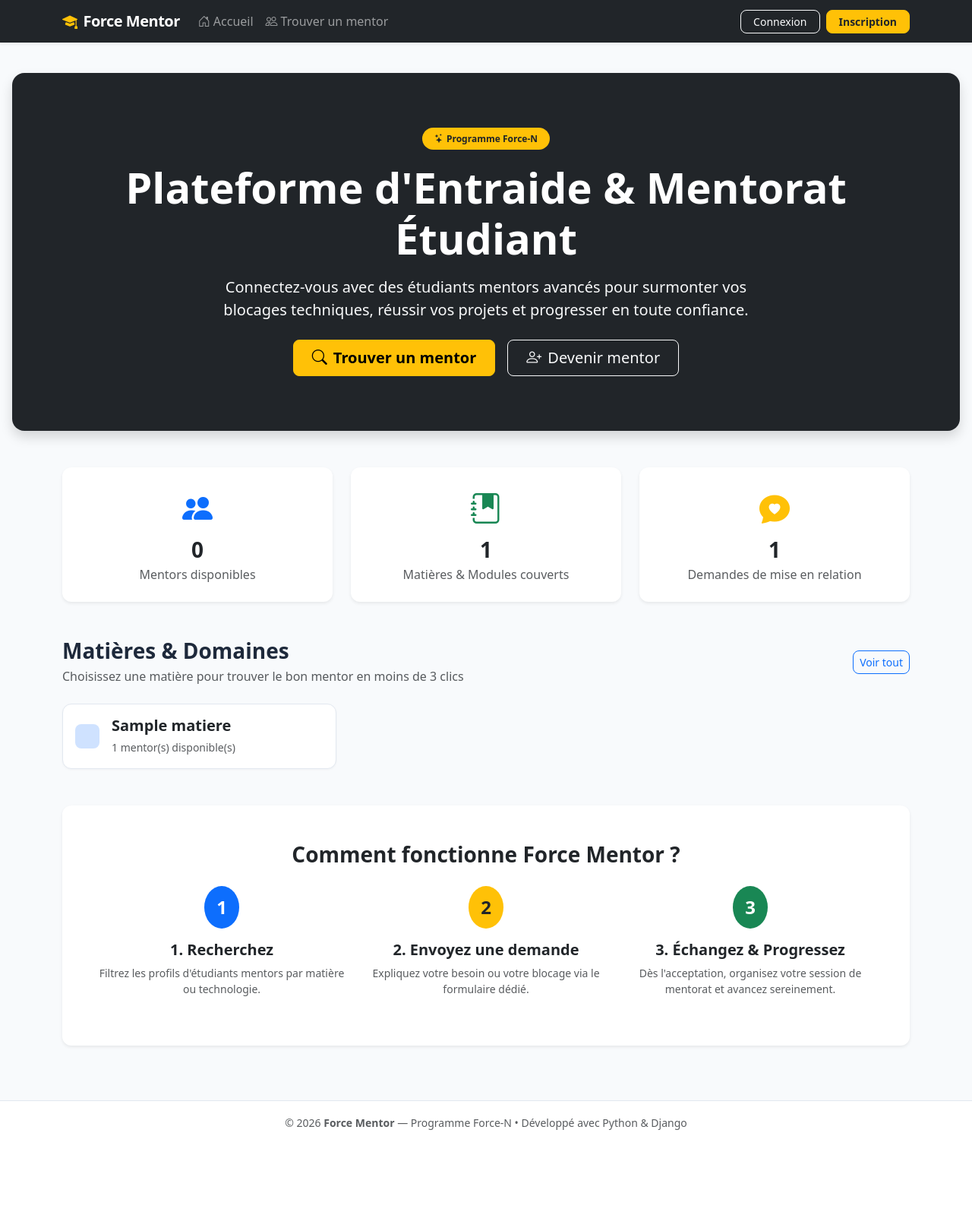
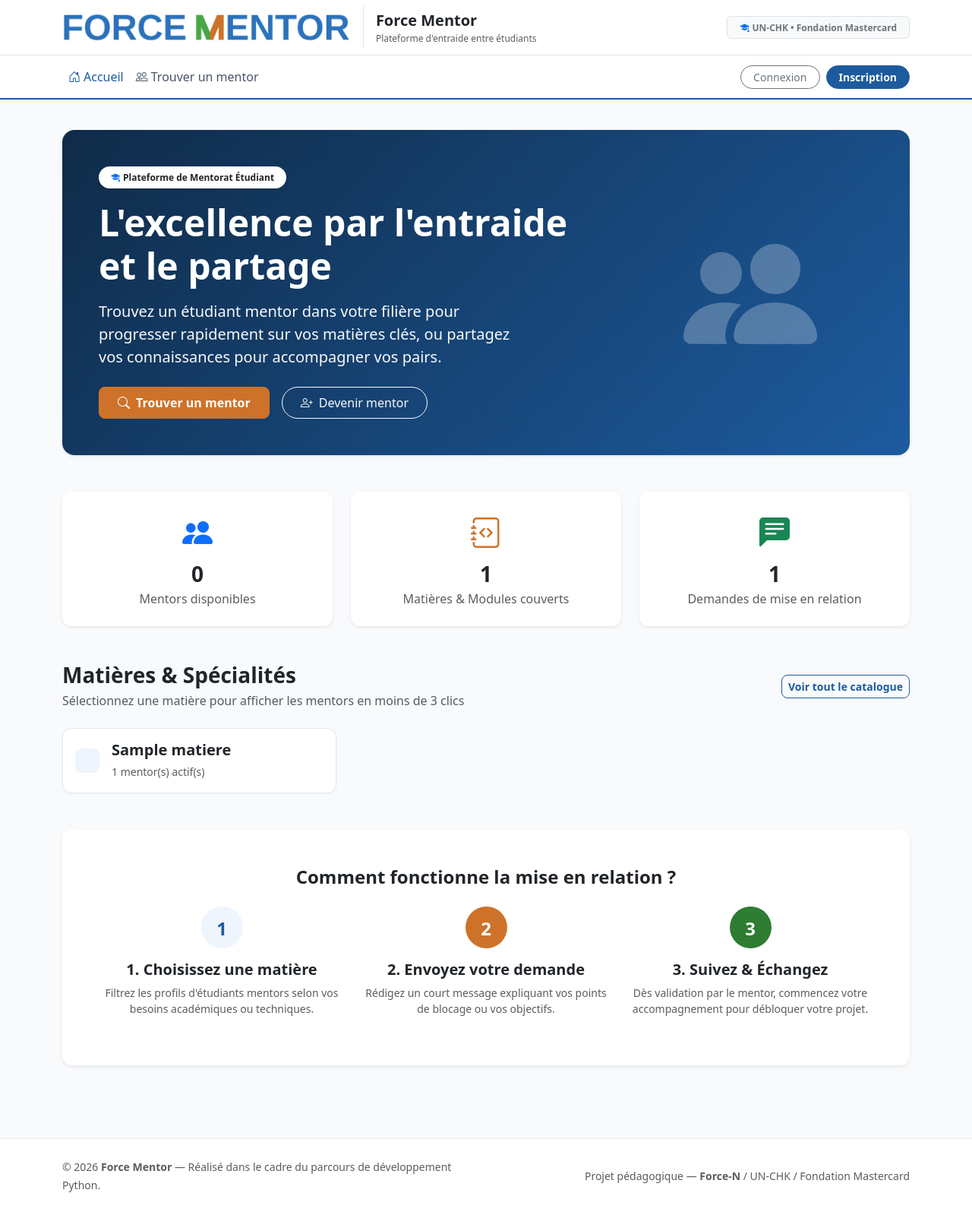
Before and after one commit to johaoooo/force-mentor, a Django app: page / in a window 1280 px wide. Shown: the whole page at 76% size. Before the commit the page ends 1487 px from the top, so only its background shows below. Run offline with Django 5.2, Linux system fonts and the light colour scheme; tables that the repository leaves empty hold one stand-in row (values such as "Sample post").

Commit message:
style: harmonisation avec la charte graphique officielle Force-N (palette bleu roi / orange sobre, logos officiels, suppression du jaune)

```diff
--- /dev/null
+++ b/static/css/style.css
@@ -0,0 +1,135 @@
+/* Charte graphique officielle Force-N */
+:root {
+    --fn-blue-dark: #0f2b48;
+    --fn-blue-primary: #1d5b9f;
+    --fn-blue-medium: #2b72bb;
+    --fn-blue-subtle: #eef5fc;
+    --fn-orange-accent: #ce7229;
+    --fn-green: #2e7d32;
+    --fn-gray-light: #f8fafc;
+    --fn-text: #1e293b;
+    --fn-border: #e2e8f0;
+}
+
+body {
+    background-color: var(--fn-gray-light);
+    color: var(--fn-text);
+    font-family: system-ui, -apple-system, "Segoe UI", Roboto, "Helvetica Neue", Arial, sans-serif;
+    min-height: 100vh;
+    display: flex;
+    flex-direction: column;
+}
+
+/* Navbar */
+.navbar-forcen {
+    background-color: #ffffff;
+    border-bottom: 2px solid var(--fn-blue-primary);
+    box-shadow: 0 2px 4px rgba(15, 43, 72, 0.06);
+}
+
+.navbar-brand-title {
+    color: var(--fn-blue-dark);
+    font-weight: 700;
+    font-size: 1.25rem;
+    letter-spacing: -0.3px;
+}
+
+.nav-link {
+    color: #475569 !important;
+    font-weight: 500;
+    transition: color 0.2s ease;
+}
+
+.nav-link:hover, .nav-link.active {
+    color: var(--fn-blue-primary) !important;
+}
+
+/* Boutons personnalisés selon la charte */
+.btn-fn-primary {
+    background-color: var(--fn-blue-primary);
+    border-color: var(--fn-blue-primary);
+    color: #ffffff;
+    font-weight: 600;
+    border-radius: 8px;
+    transition: all 0.2s ease;
+}
+
+.btn-fn-primary:hover {
+    background-color: var(--fn-blue-dark);
+    border-color: var(--fn-blue-dark);
+    color: #ffffff;
+}
+
+.btn-fn-accent {
+    background-color: var(--fn-orange-accent);
+    border-color: var(--fn-orange-accent);
+    color: #ffffff;
+    font-weight: 600;
+    border-radius: 8px;
+    transition: all 0.2s ease;
+}
+
+.btn-fn-accent:hover {
+    background-color: #b35e1d;
+    border-color: #b35e1d;
+    color: #ffffff;
+}
+
+.btn-fn-outline {
+    border: 1.5px solid var(--fn-blue-primary);
+    color: var(--fn-blue-primary);
+    font-weight: 600;
+    border-radius: 8px;
+    background: transparent;
+    transition: all 0.2s ease;
+}
+
+.btn-fn-outline:hover {
+    background-color: var(--fn-blue-primary);
+    color: #ffffff;
+}
+
+/* Cartes */
+.card {
+    border: 1px solid var(--fn-border);
+    border-radius: 12px;
+    background-color: #ffffff;
+    box-shadow: 0 1px 3px rgba(0, 0, 0, 0.04);
+    transition: transform 0.2s ease, box-shadow 0.2s ease;
+}
+
+.card:hover {
+    box-shadow: 0 4px 14px rgba(15, 43, 72, 0.08);
+}
+
+/* Badges */
+.badge-fn-subject {
+    background-color: var(--fn-blue-subtle);
+    color: var(--fn-blue-primary);
+    border: 1px solid #bfdbfe;
+    font-weight: 500;
+    border-radius: 6px;
+    padding: 6px 10px;
+}
+
+.badge-fn-accent {
+    background-color: #fef3c7;
+    color: #92400e;
+    font-weight: 600;
+}
+
+/* Hero Section */
+.hero-forcen {
+    background: linear-gradient(135deg, var(--fn-blue-dark) 0%, var(--fn-blue-primary) 100%);
+    color: #ffffff;
+    border-radius: 16px;
+    position: relative;
+    overflow: hidden;
+}
+
+/* Footer */
+.footer {
+    margin-top: auto;
+    background: #ffffff;
+    border-top: 1px solid var(--fn-border);
+}
--- a/templates/base.html
+++ b/templates/base.html
@@ -1,78 +1,61 @@
+{% load static %}
 <!DOCTYPE html>
 <html lang="fr">
 <head>
     <meta charset="UTF-8">
     <meta name="viewport" content="width=device-width, initial-scale=1.0">
-    <title>{% block title %}Force Mentor — Plateforme d'Entraide Étudiante{% endblock %}</title>
+    <title>{% block title %}Force Mentor — Plateforme de Mentorat Force-N{% endblock %}</title>
     <!-- Bootstrap 5 CSS -->
     <link href="https://cdn.jsdelivr.net/npm/bootstrap@5.3.3/dist/css/bootstrap.min.css" rel="stylesheet">
     <!-- Bootstrap Icons -->
     <link rel="stylesheet" href="https://cdn.jsdelivr.net/npm/bootstrap-icons@1.11.3/font/bootstrap-icons.min.css">
-    <style>
-        :root {
-            --primary-color: #0d6efd;
-            --secondary-color: #198754;
-        }
-        body {
-            background-color: #f8fafc;
-            color: #1e293b;
-            min-height: 100vh;
-            display: flex;
-            flex-direction: column;
-        }
-        .navbar-brand {
-            font-weight: 700;
-            letter-spacing: -0.5px;
-        }
-        .card {
-            border: 1px solid #e2e8f0;
-            border-radius: 12px;
-            box-shadow: 0 1px 3px rgba(0,0,0,0.04);
-            transition: transform 0.2s ease, box-shadow 0.2s ease;
-        }
-        .card:hover {
-            box-shadow: 0 4px 12px rgba(0,0,0,0.08);
-        }
-        .btn-rounded {
-            border-radius: 8px;
-        }
-        .footer {
-            margin-top: auto;
-            background: #ffffff;
-            border-top: 1px solid #e2e8f0;
-        }
-        .badge-subject {
-            background-color: #e0f2fe;
-            color: #0369a1;
-            font-weight: 500;
-            border-radius: 6px;
-            padding: 6px 10px;
-        }
-    </style>
+    <!-- Feuille de style personnalisée Force-N -->
+    <link rel="stylesheet" href="{% static 'css/style.css' %}">
     {% block extra_css %}{% endblock %}
 </head>
 <body>
 
+    <!-- Bandeau institutionnel d'en-tête (Logo / Partenaires Force-N) -->
+    <header class="bg-white border-bottom py-2">
+        <div class="container d-flex justify-content-between align-items-center">
+            <a href="{% url 'home' %}" class="d-flex align-items-center text-decoration-none">
+                <img src="{% static 'img/logo_header.png' %}" alt="Logo Force N & Partenaires" style="height: 38px; width: auto; max-width: 100%; object-fit: contain;" class="me-3">
+                <div class="d-none d-sm-block border-start ps-3 py-1">
+                    <span class="fw-bold text-dark fs-5">Force Mentor</span>
+                    <span class="d-block text-muted" style="font-size: 0.75rem;">Plateforme d'entraide entre étudiants</span>
+                </div>
+            </a>
+            <div class="d-none d-md-flex align-items-center gap-3">
+                <span class="badge bg-light text-secondary border px-3 py-2">
+                    <i class="bi bi-mortarboard-fill text-primary me-1"></i>UN-CHK &bull; Fondation Mastercard
+                </span>
+            </div>
+        </div>
+    </header>
+
     <!-- Barre de Navigation -->
-    <nav class="navbar navbar-expand-lg navbar-dark bg-dark sticky-top shadow-sm">
+    <nav class="navbar navbar-expand-lg navbar-forcen sticky-top">
         <div class="container">
-            <a class="navbar-brand text-white" href="{% url 'home' %}">
-                <i class="bi bi-mortarboard-fill text-warning me-2"></i>Force Mentor
-            </a>
             <button class="navbar-toggler" type="button" data-bs-toggle="collapse" data-bs-target="#navbarNav">
                 <span class="navbar-toggler-icon"></span>
             </button>
             <div class="collapse navbar-collapse" id="navbarNav">
                 <ul class="navbar-nav me-auto mb-2 mb-lg-0">
                     <li class="nav-item">
-                        <a class="nav-link" href="{% url 'home' %}"><i class="bi bi-house-door me-1"></i>Accueil</a>
+                        <a class="nav-link {% if request.resolver_match.url_name == 'home' %}active{% endif %}" href="{% url 'home' %}">
+                            <i class="bi bi-house-door me-1"></i>Accueil
+                        </a>
                     </li>
                     <li class="nav-item">
-                        <a class="nav-link" href="{% url 'mentor_list' %}"><i class="bi bi-people me-1"></i>Trouver un mentor</a>
+                        <a class="nav-link {% if request.resolver_match.url_name == 'mentor_list' %}active{% endif %}" href="{% url 'mentor_list' %}">
+                            <i class="bi bi-people me-1"></i>Trouver un mentor
+                        </a>
                     </li>
                     {% if user.is_authenticated %}
                     <li class="nav-item">
-                        <a class="nav-link" href="{% url 'dashboard' %}"><i class="bi bi-speedometer2 me-1"></i>Tableau de bord</a>
+                        <a class="nav-link {% if request.resolver_match.url_name == 'dashboard' %}active{% endif %}" href="{% url 'dashboard' %}">
+                            <i class="bi bi-speedometer2 me-1"></i>Tableau de bord
+                        </a>
                     </li>
                     {% endif %}
                 </ul>
@@ -80,8 +63,10 @@
                 <ul class="navbar-nav ms-auto align-items-center">
                     {% if user.is_authenticated %}
                         <li class="nav-item dropdown">
-                            <a class="nav-link dropdown-toggle text-white d-flex align-items-center" href="#" role="button" data-bs-toggle="dropdown">
-                                <i class="bi bi-person-circle fs-5 me-2 text-warning"></i>
+                            <a class="nav-link dropdown-toggle text-dark d-flex align-items-center fw-semibold" href="#" role="button" data-bs-toggle="dropdown">
+                                <span class="badge bg-primary rounded-circle p-2 me-2">
+                                    <i class="bi bi-person-fill text-white"></i>
+                                </span>
                                 <span>{{ user.get_full_name|default:user.username }}</span>
                             </a>
                             <ul class="dropdown-menu dropdown-menu-end shadow-sm">
@@ -98,10 +83,10 @@
                         </li>
                     {% else %}
                         <li class="nav-item me-2">
-                            <a class="btn btn-outline-light btn-sm btn-rounded px-3" href="{% url 'login' %}">Connexion</a>
+                            <a class="btn btn-outline-secondary btn-sm px-3 rounded-pill" href="{% url 'login' %}">Connexion</a>
                         </li>
                         <li class="nav-item">
-                            <a class="btn btn-warning btn-sm btn-rounded px-3 text-dark fw-bold" href="{% url 'register' %}">Inscription</a>
+                            <a class="btn btn-fn-primary btn-sm px-3 rounded-pill" href="{% url 'register' %}">Inscription</a>
                         </li>
                     {% endif %}
                 </ul>
@@ -126,10 +111,17 @@
         {% block content %}{% endblock %}
     </main>
 
-    <!-- Pied de page -->
-    <footer class="footer py-3 text-center text-muted">
+    <!-- Pied de page officiel -->
+    <footer class="footer py-4 mt-5 text-center text-muted">
         <div class="container">
-            <small>&copy; 2026 <strong>Force Mentor</strong> — Programme Force-N &bull; Développé avec Python & Django</small>
+            <div class="row align-items-center">
+                <div class="col-md-6 text-md-start mb-2 mb-md-0">
+                    <small>&copy; 2026 <strong>Force Mentor</strong> — Réalisé dans le cadre du parcours de développement Python.</small>
+                </div>
+                <div class="col-md-6 text-md-end">
+                    <small>Projet pédagogique — <strong>Force-N</strong> / UN-CHK / Fondation Mastercard</small>
+                </div>
+            </div>
         </div>
     </footer>
 
--- a/templates/mentorship/home.html
+++ b/templates/mentorship/home.html
@@ -1,52 +1,57 @@
 {% extends 'base.html' %}
 
-{% block title %}Accueil — Force Mentor{% endblock %}
+{% block title %}Accueil — Force Mentor | Force-N{% endblock %}
 
 {% block content %}
-<!-- Section Hero -->
-<div class="bg-dark text-white py-5 rounded-4 mx-3 mb-5 shadow">
-    <div class="container py-4 text-center">
-        <span class="badge bg-warning text-dark px-3 py-2 rounded-pill fw-bold mb-3">
-            <i class="bi bi-stars me-1"></i>Programme Force-N
+<div class="container">
+    <!-- Section Hero Institutionnelle -->
+    <div class="hero-forcen p-4 p-md-5 mb-5 shadow-sm">
+        <div class="row align-items-center">
+            <div class="col-lg-8 text-center text-lg-start">
+                <span class="badge bg-white text-dark px-3 py-2 rounded-pill fw-semibold mb-3 shadow-sm">
+                    <i class="bi bi-mortarboard-fill text-primary me-1"></i>Plateforme de Mentorat Étudiant
                 </span>
-        <h1 class="display-4 fw-bold mb-3">Plateforme d'Entraide & Mentorat Étudiant</h1>
-        <p class="lead text-light col-md-8 mx-auto mb-4">
-            Connectez-vous avec des étudiants mentors avancés pour surmonter vos blocages techniques, réussir vos projets et progresser en toute confiance.
+                <h1 class="display-5 fw-bold mb-3">L'excellence par l'entraide et le partage</h1>
+                <p class="lead mb-4 text-light opacity-90 col-lg-10">
+                    Trouvez un étudiant mentor dans votre filière pour progresser rapidement sur vos matières clés, ou partagez vos connaissances pour accompagner vos pairs.
                 </p>
-        <div class="d-flex justify-content-center gap-3">
-            <a href="{% url 'mentor_list' %}" class="btn btn-warning btn-lg px-4 fw-bold btn-rounded">
+                <div class="d-flex flex-wrap justify-content-center justify-content-lg-start gap-3">
+                    <a href="{% url 'mentor_list' %}" class="btn btn-fn-accent px-4 py-2">
                         <i class="bi bi-search me-2"></i>Trouver un mentor
                     </a>
                     {% if not user.is_authenticated %}
-            <a href="{% url 'register' %}" class="btn btn-outline-light btn-lg px-4 btn-rounded">
+                    <a href="{% url 'register' %}" class="btn btn-outline-light px-4 py-2 rounded-pill">
                         <i class="bi bi-person-plus me-2"></i>Devenir mentor
                     </a>
                     {% endif %}
                 </div>
             </div>
+            <div class="col-lg-4 d-none d-lg-block text-center">
+                <i class="bi bi-people-fill text-white opacity-25" style="font-size: 11rem;"></i>
+            </div>
+        </div>
     </div>
 
-<div class="container">
     <!-- Métriques / Statistiques clés -->
     <div class="row g-4 mb-5 text-center">
         <div class="col-md-4">
-            <div class="card p-4 h-100 border-0 bg-white shadow-sm">
+            <div class="card p-4 h-100 border-0 shadow-sm">
                 <div class="text-primary mb-2"><i class="bi bi-people-fill fs-1"></i></div>
-                <h3 class="fw-bold mb-1">{{ total_mentors }}</h3>
+                <h3 class="fw-bold mb-1 text-dark">{{ total_mentors }}</h3>
                 <p class="text-muted mb-0">Mentors disponibles</p>
             </div>
         </div>
         <div class="col-md-4">
-            <div class="card p-4 h-100 border-0 bg-white shadow-sm">
-                <div class="text-success mb-2"><i class="bi bi-journal-bookmark-fill fs-1"></i></div>
-                <h3 class="fw-bold mb-1">{{ total_matieres }}</h3>
+            <div class="card p-4 h-100 border-0 shadow-sm">
+                <div class="text-primary mb-2"><i class="bi bi-journal-code fs-1" style="color: var(--fn-orange-accent) !important;"></i></div>
+                <h3 class="fw-bold mb-1 text-dark">{{ total_matieres }}</h3>
                 <p class="text-muted mb-0">Matières & Modules couverts</p>
             </div>
         </div>
         <div class="col-md-4">
-            <div class="card p-4 h-100 border-0 bg-white shadow-sm">
-                <div class="text-warning mb-2"><i class="bi bi-chat-heart-fill fs-1"></i></div>
-                <h3 class="fw-bold mb-1">{{ total_demandes }}</h3>
+            <div class="card p-4 h-100 border-0 shadow-sm">
+                <div class="text-success mb-2"><i class="bi bi-chat-left-text-fill fs-1"></i></div>
+                <h3 class="fw-bold mb-1 text-dark">{{ total_demandes }}</h3>
                 <p class="text-muted mb-0">Demandes de mise en relation</p>
             </div>
         </div>
@@ -56,10 +61,10 @@
     <div class="mb-5">
         <div class="d-flex justify-content-between align-items-center mb-4">
             <div>
-                <h3 class="fw-bold mb-1">Matières & Domaines</h3>
-                <p class="text-muted mb-0">Choisissez une matière pour trouver le bon mentor en moins de 3 clics</p>
+                <h3 class="fw-bold mb-1 text-dark">Matières & Spécialités</h3>
+                <p class="text-muted mb-0">Sélectionnez une matière pour afficher les mentors en moins de 3 clics</p>
             </div>
-            <a href="{% url 'mentor_list' %}" class="btn btn-outline-primary btn-sm btn-rounded">Voir tout</a>
+            <a href="{% url 'mentor_list' %}" class="btn btn-fn-outline btn-sm">Voir tout le catalogue</a>
         </div>
 
         <div class="row g-3">
@@ -67,18 +72,18 @@
             <div class="col-md-4 col-sm-6">
                 <a href="{% url 'mentor_list' %}?matiere={{ matiere.id }}" class="text-decoration-none">
                     <div class="card p-3 h-100 d-flex flex-row align-items-center">
-                        <div class="bg-primary-subtle text-primary p-3 rounded-3 me-3">
+                        <div class="p-3 rounded-3 me-3" style="background-color: var(--fn-blue-subtle); color: var(--fn-blue-primary);">
                             <i class="bi {{ matiere.icone|default:'bi-book' }} fs-3"></i>
                         </div>
                         <div>
                             <h5 class="fw-bold text-dark mb-1">{{ matiere.nom }}</h5>
-                            <small class="text-muted">{{ matiere.mentors_associes.count }} mentor(s) disponible(s)</small>
+                            <small class="text-muted">{{ matiere.mentors_associes.count }} mentor(s) actif(s)</small>
                         </div>
                     </div>
                 </a>
             </div>
             {% empty %}
-            <div class="col-12 text-muted text-center py-4">Aucune matière enregistrée pour l'instant.</div>
+            <div class="col-12 text-muted text-center py-4">Aucune matière enregistrée pour le moment.</div>
             {% endfor %}
         </div>
     </div>
@@ -86,22 +91,22 @@
     <!-- Mentors Récents -->
     {% if mentors_recents %}
     <div class="mb-5">
-        <h3 class="fw-bold mb-4">Quelques mentors de la communauté</h3>
+        <h3 class="fw-bold mb-4 text-dark">Quelques mentors disponibles</h3>
         <div class="row g-4">
             {% for mentor in mentors_recents %}
             <div class="col-md-3 col-sm-6">
-                <div class="card h-100 text-center p-3">
-                    <div class="mx-auto mb-3 bg-secondary-subtle rounded-circle d-flex align-items-center justify-content-center" style="width: 70px; height: 70px;">
-                        <i class="bi bi-person-fill fs-1 text-secondary"></i>
+                <div class="card h-100 text-center p-3 border">
+                    <div class="mx-auto mb-3 rounded-circle d-flex align-items-center justify-content-center" style="width: 65px; height: 65px; background-color: var(--fn-blue-subtle); color: var(--fn-blue-primary);">
+                        <i class="bi bi-person-fill fs-2"></i>
                     </div>
-                    <h5 class="fw-bold mb-1">{{ mentor.user.get_full_name|default:mentor.user.username }}</h5>
-                    <p class="small text-muted mb-2">{{ mentor.filiere|default:"Étudiant Force-N" }} &bull; {{ mentor.get_niveau_display }}</p>
+                    <h6 class="fw-bold mb-1 text-dark">{{ mentor.user.get_full_name|default:mentor.user.username }}</h6>
+                    <p class="small text-muted mb-2">{{ mentor.filiere|default:"Force-N" }} &bull; {{ mentor.get_niveau_display }}</p>
                     <div class="mb-3">
                         {% for comp in mentor.competences.all|slice:":2" %}
-                            <span class="badge bg-light text-primary border me-1">{{ comp.matiere.nom }}</span>
+                            <span class="badge badge-fn-subject me-1">{{ comp.matiere.nom }}</span>
                         {% endfor %}
                     </div>
-                    <a href="{% url 'mentor_detail' mentor.id %}" class="btn btn-outline-primary btn-sm btn-rounded mt-auto">
+                    <a href="{% url 'mentor_detail' mentor.id %}" class="btn btn-fn-outline btn-sm mt-auto">
                         Voir le profil
                     </a>
                 </div>
@@ -112,23 +117,23 @@
     {% endif %}
 
     <!-- Comment ça marche -->
-    <div class="card bg-white p-4 p-md-5 mb-5 border-0 shadow-sm">
-        <h3 class="fw-bold text-center mb-4">Comment fonctionne Force Mentor ?</h3>
+    <div class="card p-4 p-md-5 mb-4 border-0 shadow-sm" style="background: #ffffff;">
+        <h4 class="fw-bold text-center mb-4 text-dark">Comment fonctionne la mise en relation ?</h4>
         <div class="row g-4 text-center">
             <div class="col-md-4">
-                <div class="badge bg-primary text-white rounded-circle p-3 fs-4 mb-3">1</div>
-                <h5 class="fw-bold">1. Recherchez</h5>
-                <p class="text-muted small">Filtrez les profils d'étudiants mentors par matière ou technologie.</p>
+                <div class="rounded-circle p-3 fs-4 mb-3 d-inline-block fw-bold" style="width: 55px; height: 55px; background-color: var(--fn-blue-subtle); color: var(--fn-blue-primary); line-height: 25px;">1</div>
+                <h5 class="fw-bold text-dark">1. Choisissez une matière</h5>
+                <p class="text-muted small">Filtrez les profils d'étudiants mentors selon vos besoins académiques ou techniques.</p>
             </div>
             <div class="col-md-4">
-                <div class="badge bg-warning text-dark rounded-circle p-3 fs-4 mb-3">2</div>
-                <h5 class="fw-bold">2. Envoyez une demande</h5>
-                <p class="text-muted small">Expliquez votre besoin ou votre blocage via le formulaire dédié.</p>
+                <div class="rounded-circle p-3 fs-4 mb-3 d-inline-block fw-bold text-white" style="width: 55px; height: 55px; background-color: var(--fn-orange-accent); line-height: 25px;">2</div>
+                <h5 class="fw-bold text-dark">2. Envoyez votre demande</h5>
+                <p class="text-muted small">Rédigez un court message expliquant vos points de blocage ou vos objectifs.</p>
             </div>
             <div class="col-md-4">
-                <div class="badge bg-success text-white rounded-circle p-3 fs-4 mb-3">3</div>
-                <h5 class="fw-bold">3. Échangez & Progressez</h5>
-                <p class="text-muted small">Dès l'acceptation, organisez votre session de mentorat et avancez sereinement.</p>
+                <div class="rounded-circle p-3 fs-4 mb-3 d-inline-block fw-bold text-white" style="width: 55px; height: 55px; background-color: var(--fn-green); line-height: 25px;">3</div>
+                <h5 class="fw-bold text-dark">3. Suivez & Échangez</h5>
+                <p class="text-muted small">Dès validation par le mentor, commencez votre accompagnement pour débloquer votre projet.</p>
             </div>
         </div>
     </div>
```
Also changed, not shown: templates/accounts/login.html (+7 -5 lines), templates/accounts/register.html (+10 -9 lines), templates/mentorship/create_request.html (+12 -10 lines), templates/mentorship/dashboard.html (+14 -14 lines), templates/mentorship/mentor_detail.html (+11 -11 lines), templates/mentorship/mentor_list.html (+19 -19 lines), page_10_img_0_FormXob.f1e02fc4c03eb26ff8dfb52f838bfd71.png (added), page_1_img_0_FormXob.f1e02fc4c03eb26ff8dfb52f838bfd71.png (added), static/img/logo_header.png (added). Lines whose indentation alone changed are shown as unchanged.
